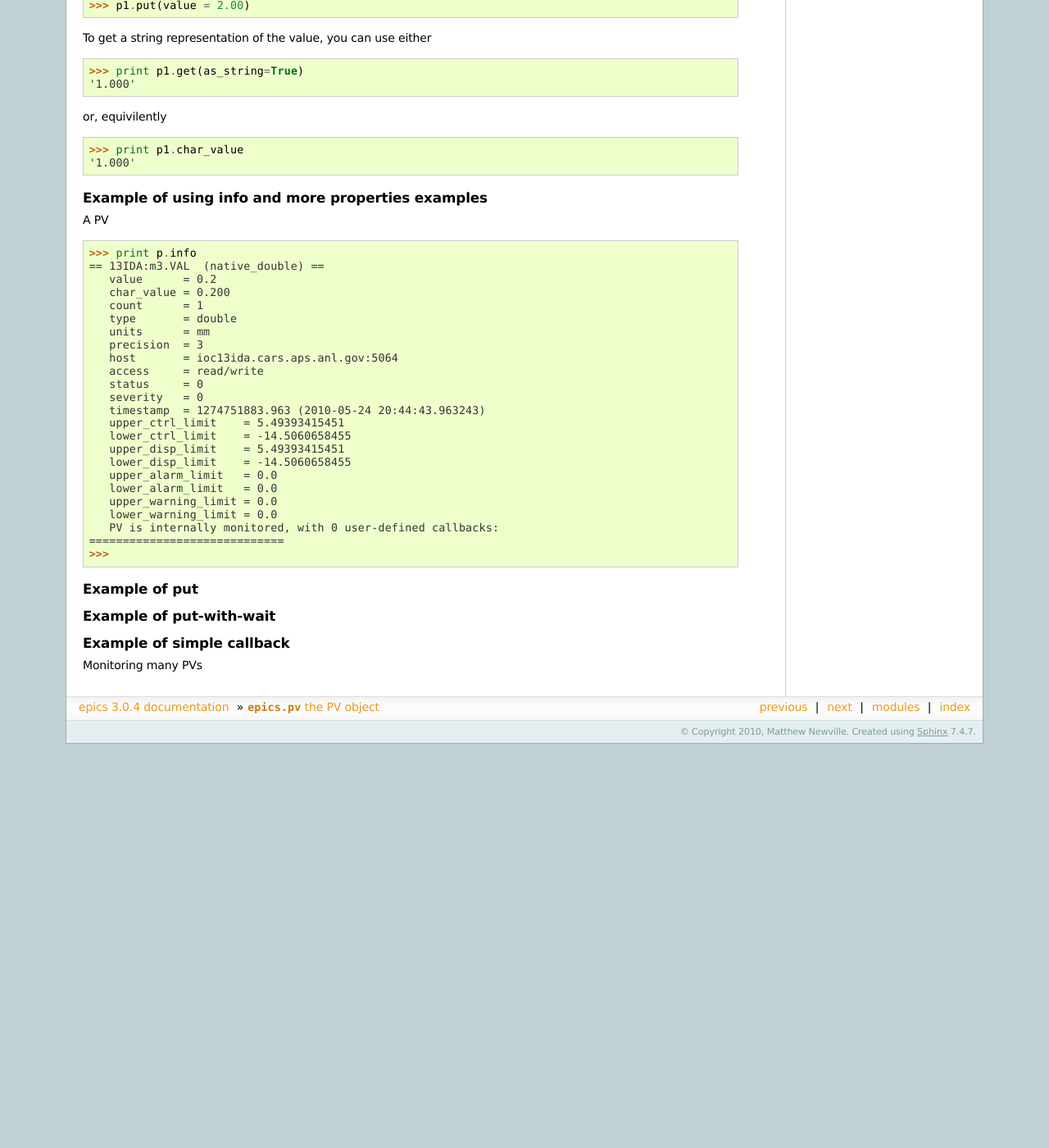
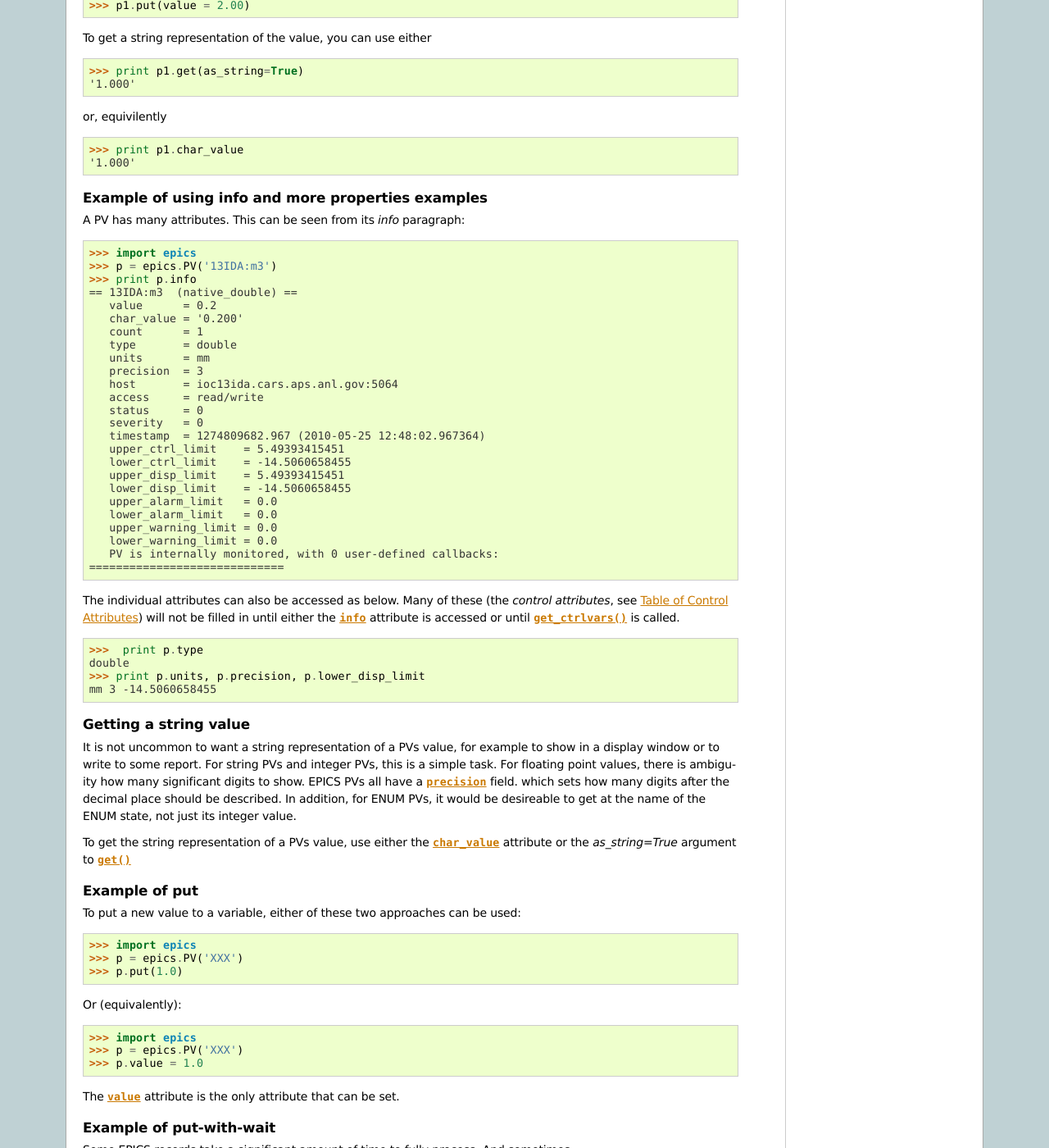
Before and after one commit to pyepics/pyepics, a Sphinx documentation site: the page built from doc/pv.rst, in a window 1280 px wide and 1400 px high, scrolled down 6386 px. Shown: the whole window at 82% size. Built offline with Sphinx 7.4.7, drawn with Linux system fonts in a browser that asks for light colours; formulas are drawn with MathJax 3; cross-references to code outside the pages are shown as plain code; the version number is read from the project's files by our own code; before the commit the page ends 7293 px from its top, so only the background shows below that; some of the changed text lies outside the part shown.

```diff
--- a/doc/pv.rst
+++ b/doc/pv.rst
@@ -313,15 +313,15 @@ will depend on the native type and count of a `PV`.
     =============== ========== ==============================
      *data types*    *count*     *char_value*
     =============== ========== ==============================
-     string           1         = value
-     char             1         = value
-     short            1         = str(value)
-     long             1         = str(value)
-     enum             1         = enum_str[value]
-     double           1         = ("%%.%if" % (precision)) % value
-     float            1         = ("%%.%if" % (precision)) % value
-     char             > 1       = long string from bytes in array
-     all others       > 1       = <array size=*count*, type=*type*>
+     string                1         = value
+     char                  1         = value
+     short                 1         = str(value)
+     long                  1         = str(value)
+     enum                1         = enum_str[value]
+     double              1         = ("%%.%if" % (precision)) % value
+     float                  1         = ("%%.%if" % (precision)) % value
+     char                > 1       = long string from bytes in array
+     all others        > 1       = <array size=*count*, type=*type*>
     =============== ========== ==============================
 
 For double/float values with large exponents, the formatting will be
@@ -426,7 +426,7 @@ Basic Use
 ~~~~~~~~~~~~
 
 The simplest approach is to simply
-create a PV and use its :attrib:`value` attribute:
+create a PV and use its :attr:`value` attribute:
 
    >>> from epics import PV
    >>> p1 = PV('xxx.VAL')
@@ -460,12 +460,14 @@ or, equivilently
 Example of using info and more properties examples
 ~~~~~~~~~~~~~~~~~~~~~~~~~~~~~~~~~~~~~~~~~~~~~~~~~~~
 
-A PV
+A PV has many attributes.  This can be seen from its *info* paragraph:
 
+>>> import epics
+>>> p = epics.PV('13IDA:m3')
 >>> print p.info
-== 13IDA:m3.VAL  (native_double) ==
+== 13IDA:m3  (native_double) ==
    value      = 0.2
-   char_value = 0.200
+   char_value = '0.200'
    count      = 1
    type       = double
    units      = mm
@@ -474,7 +476,7 @@ A PV
    access     = read/write
    status     = 0
    severity   = 0
-   timestamp  = 1274751883.963 (2010-05-24 20:44:43.963243)
+   timestamp  = 1274809682.967 (2010-05-25 12:48:02.967364)
    upper_ctrl_limit    = 5.49393415451
    lower_ctrl_limit    = -14.5060658455
    upper_disp_limit    = 5.49393415451
@@ -485,13 +487,57 @@ A PV
    lower_warning_limit = 0.0
    PV is internally monitored, with 0 user-defined callbacks:
 =============================
->>>
+
+The individual attributes can also be accessed as below.  Many of these
+(the *control attributes*, see :ref:`Table of Control Attributes
+<ctrlvars_table>`) will not be filled in until either the :attr:`info`
+attribute is accessed or until :meth:`get_ctrlvars` is called.
+
+>>>  print p.type
+double
+>>> print p.units, p.precision, p.lower_disp_limit
+mm 3 -14.5060658455
+
+
+Getting a string value
+~~~~~~~~~~~~~~~~~~~~~~~~~~~~~~~~~~~~~
+
+It is not uncommon to want a string representation of a PVs value, for
+example to show in a display window or to write to some report.  For string
+PVs and integer PVs, this is a simple task.  For floating point values,
+there is ambiguity how many significant digits to show. EPICS PVs all have
+a :attr:`precision` field. which sets how many digits after the decimal
+place should be described.  In addition, for ENUM PVs, it would be
+desireable to get at the name of the ENUM state, not just its integer
+value.
+
+To get the string representation of a PVs value, use either the
+:attr:`char_value` attribute or the *as_string=True* argument to :meth:`get`
+
 
 Example of put
 ~~~~~~~~~~~~~~~~
 
+To put a new value to a variable, either of these two approaches can be
+used:
+
+>>> import epics
+>>> p = epics.PV('XXX')
+>>> p.put(1.0)
+
+Or (equivalently):
+
+>>> import epics
+>>> p = epics.PV('XXX')
+>>> p.value = 1.0
+
+The :attr:`value` attribute is the only attribute that can be set.
+
 Example of put-with-wait
 ~~~~~~~~~~~~~~~~~~~~~~~~~
+
+Some EPICS records take a significant amount of time to fully process.  And sometimes
+
 
 Example of simple callback
 ~~~~~~~~~~~~~~~~~~~~~~~~~~~~
```
Also changed, not shown: doc/advanced.rst (+23 -2 lines), doc/AreaDetector1.png (added).
